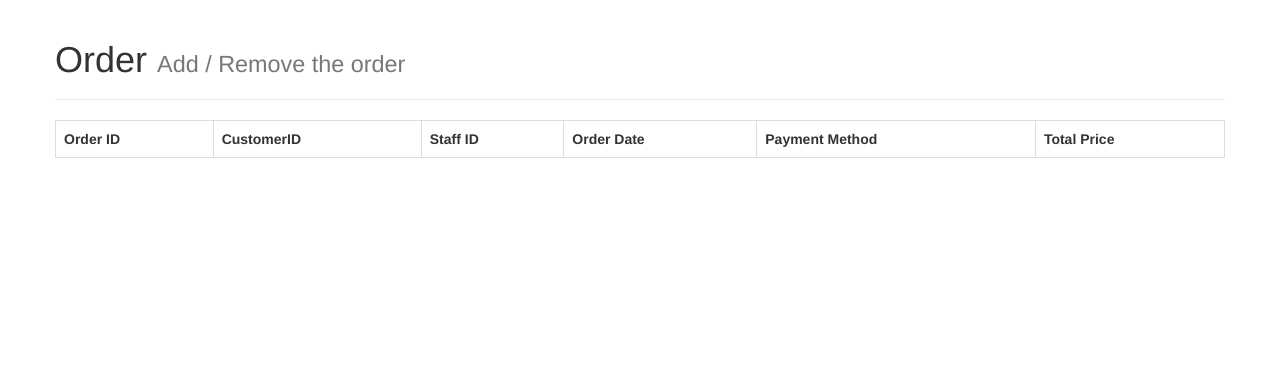
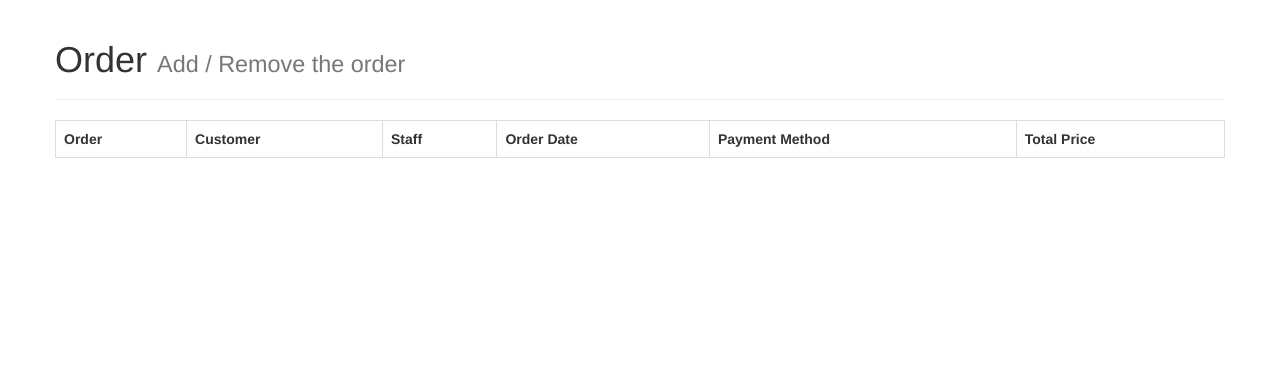
Before and after one commit to lolopomama/Thepetshop-ITE442sql, a PHP site: page /index.php in a window 1280 px wide. Shown: the part 52-420 px from the top of the page. Run offline with PHP 8.4, Linux system fonts and the light colour scheme; data that the repository does not hold is empty.

Commit message:
Employee_Index title

```diff
--- a/employee_index.php
+++ b/employee_index.php
@@ -20,9 +20,9 @@
 			{
 				echo "<table class='table table-bordered'>";
 				echo "<tr>
-					<th>Order ID</th>
-					<th>CustomerID</th>
-					<th>Staff ID</th>
+					<th>Order</th>
+					<th>Customer</th>
+					<th>Staff</th>
 					<th>Order Date</th>
 					<th>Payment Method</th>
 					<th>Total Price</th>
```
